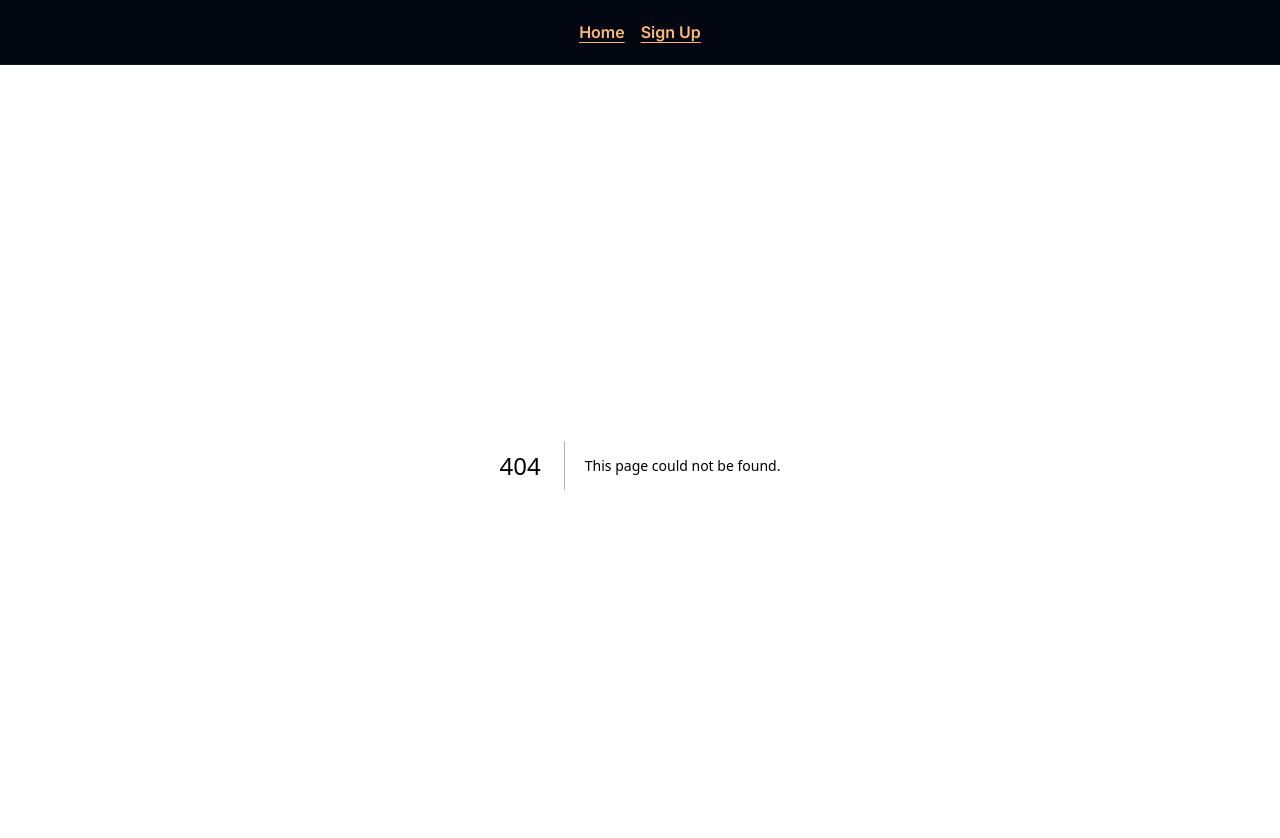
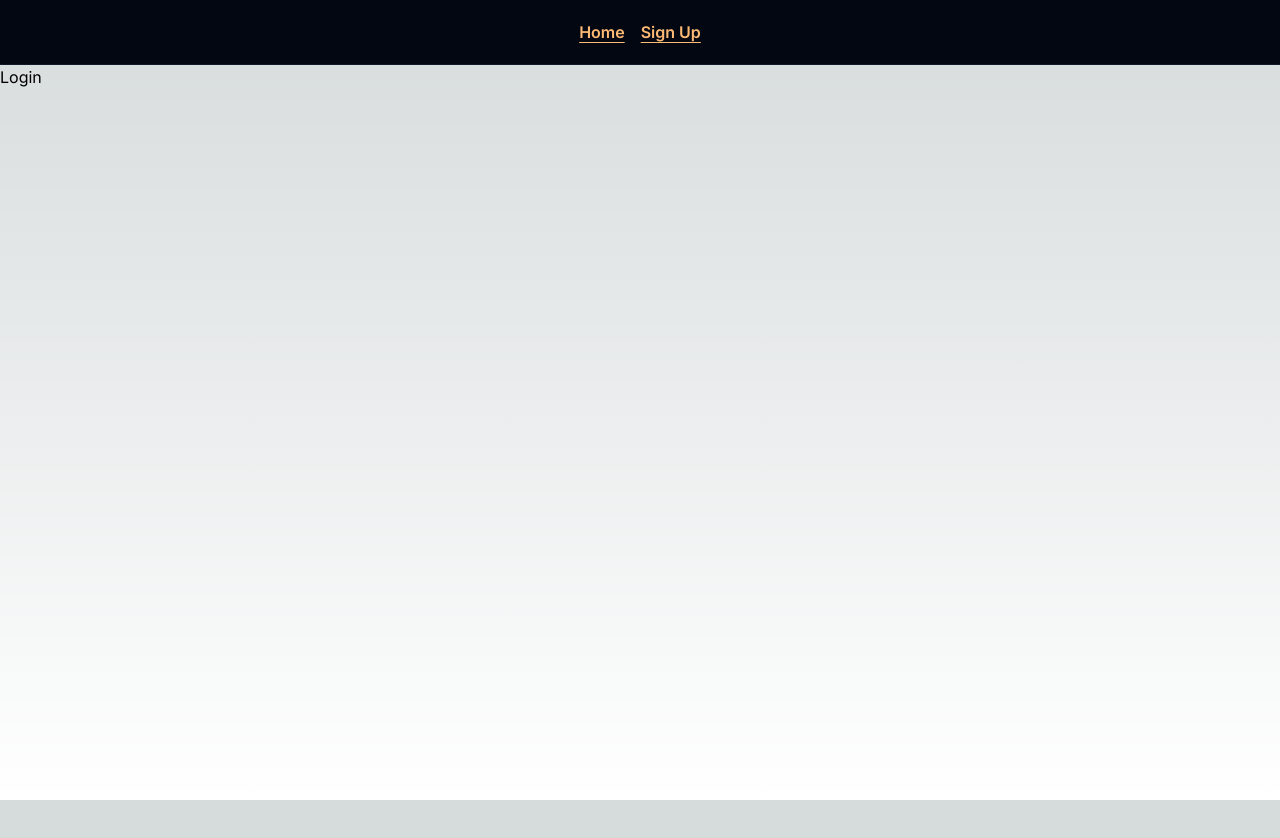
Before and after one commit to kadeem-online/NEXTJS-basic-auth, a Next.js app: page /login in a window 1280 px wide. Before the commit this address had no page. Shown: the top 838 px of the page. After the commit the page ends 800 px from the top, so only its background shows below. Built offline with nearby package versions, Linux system fonts and the light colour scheme.

Commit message:
FEATURE: added base login route

```diff
--- /dev/null
+++ b/app/login/page.tsx
@@ -0,0 +1,3 @@
+export default function Page() {
+	return <div>Login</div>;
+}
```
